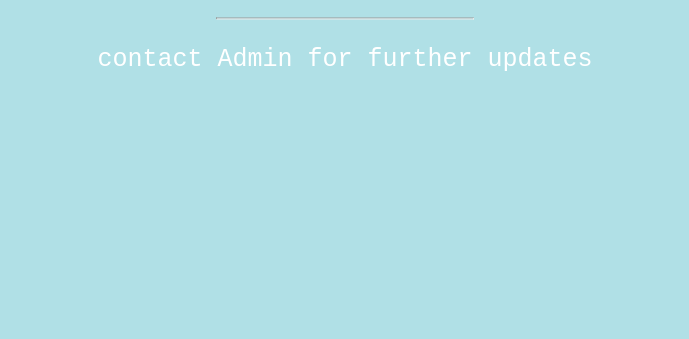
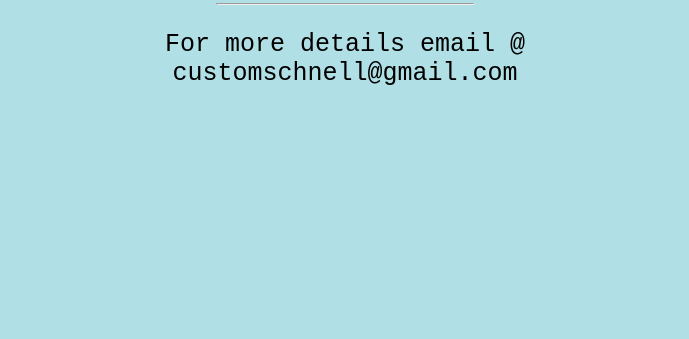
Before and after one commit to dhanwin89/dhancrpdf4d, a plain HTML site: page index.html in a window 1280 px wide. Shown: the part 461-800 px from the top of the page, without its empty margins (295-984 px from the left). Drawn offline with Linux system fonts and the light colour scheme.

Commit message:
commit construction2

```diff
--- a/index.html
+++ b/index.html
@@ -481,4 +481,4 @@
 
 
 
-<!doctypehtml><style>body,html{height:100%;margin:0}.bgimg{background-color:#b0e0e6;height:100%;background-position:center;background-size:cover;position:relative;color:#fff;font-family:"Courier New",Courier,monospace;font-size:25px}.topleft{position:absolute;top:0;left:16px}.bottomleft{position:absolute;bottom:0;left:16px}.middle{position:absolute;top:50%;left:50%;transform:translate(-50%,-50%);text-align:center}hr{margin:auto;width:40%}</style><div class=bgimg><div class=topleft></div><div class=middle><h1>Site under further construction. We will be back</h1><hr><p>contact Admin for further updates</p></div><div class=bottomleft></div></div>
+<!doctypehtml><style>body,html{height:100%;margin:0}.bgimg{background-color:#b0e0e6;height:100%;background-position:center;background-size:cover;position:relative;color:black;font-family:"Courier New",Courier,monospace;font-size:25px}.topleft{position:absolute;top:0;left:16px}.bottomleft{position:absolute;bottom:0;left:16px}.middle{position:absolute;top:50%;left:50%;transform:translate(-50%,-50%);text-align:center}hr{margin:auto;width:40%}</style><div class=bgimg><div class=topleft></div><div class=middle><h1>Site under construction. We will be back soon!!!</h1><hr><p>For more details email @ customschnell@gmail.com</p></div><div class=bottomleft></div></div>
```
